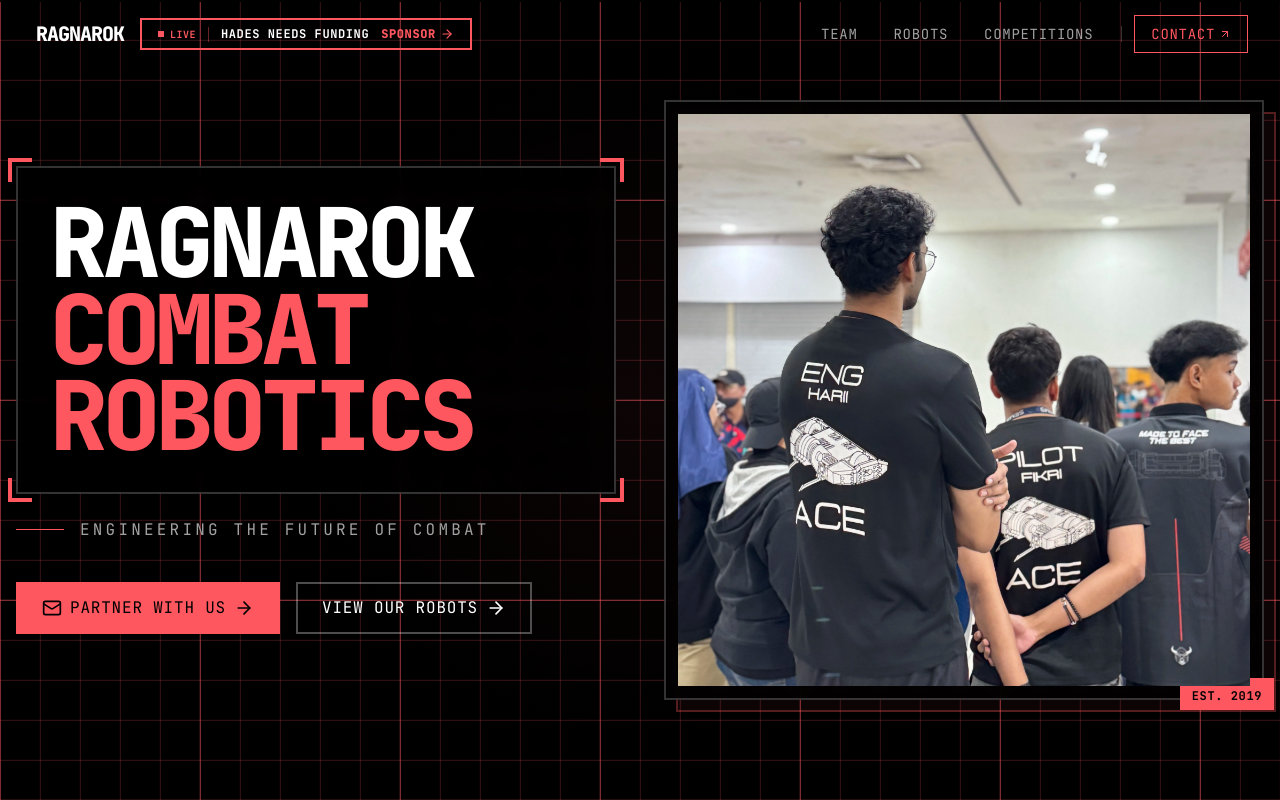
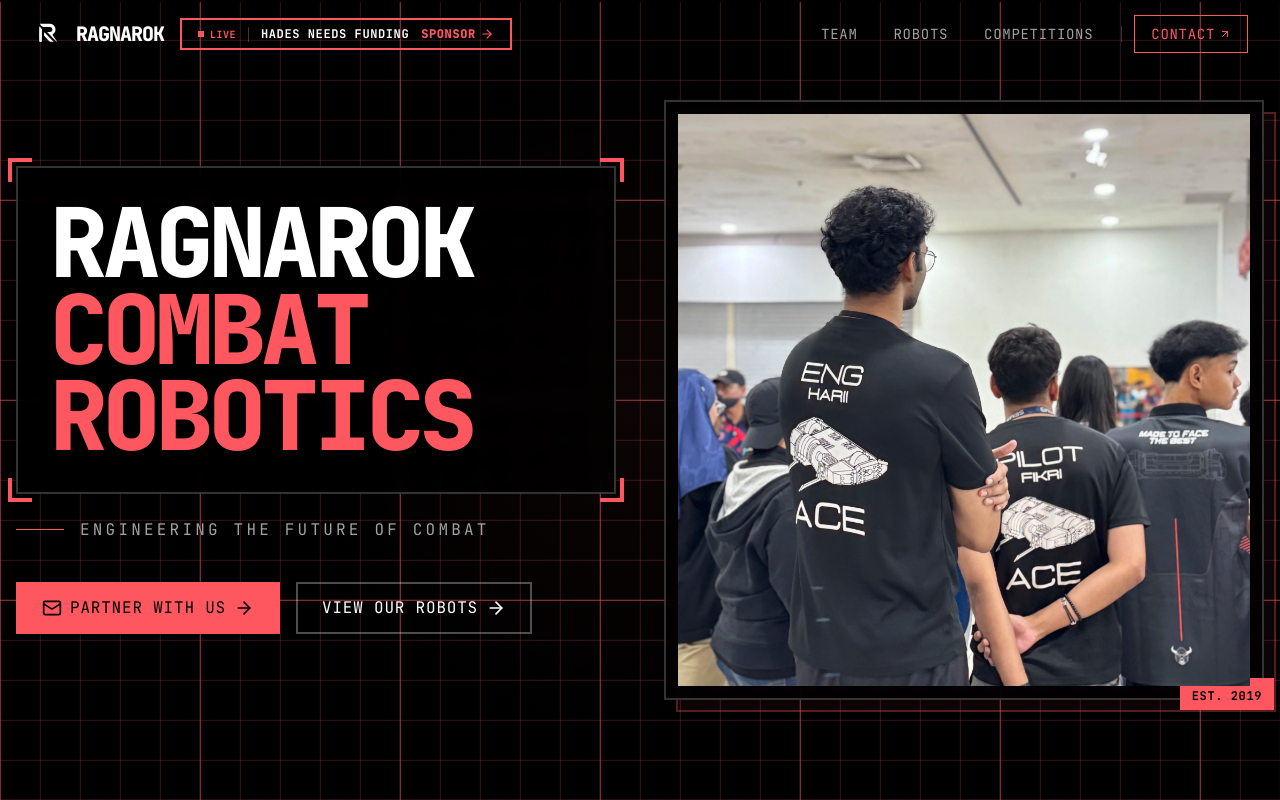
Before and after one commit to pistoncode/ragnarok-combat-robotics, a Next.js app: page / in a window 1280 px wide. Shown: the top 800 px of the page. Built offline with nearby package versions, Linux system fonts and the light colour scheme.

Commit message:
add icon to navbar

```diff
--- a/components/layout/Navbar.tsx
+++ b/components/layout/Navbar.tsx
@@ -2,6 +2,7 @@
 
 import { useState, useEffect, useRef } from "react";
 import Link from "next/link";
+import Image from "next/image";
 import { Menu, X, ArrowUpRight, ArrowRight } from "lucide-react";
 import { useFundingNotification } from "@/lib/contexts/FundingNotificationContext";
 
@@ -132,12 +133,20 @@
           <div className="flex items-center justify-between h-14 md:h-16">
             {/* Logo/Brand with corner marks */}
             <div className="flex items-center gap-2 md:gap-3">
-              <Link href="/" className="relative group">
+              <Link href="/" className="relative group flex items-center gap-2 md:gap-3">
                 <div className="absolute -top-1 -left-1 w-2 h-2 border-t border-l border-[var(--accent-primary)] opacity-0 group-hover:opacity-100 transition-opacity" />
                 <div className="absolute -top-1 -right-1 w-2 h-2 border-t border-r border-[var(--accent-primary)] opacity-0 group-hover:opacity-100 transition-opacity" />
                 <div className="absolute -bottom-1 -left-1 w-2 h-2 border-b border-l border-[var(--accent-primary)] opacity-0 group-hover:opacity-100 transition-opacity" />
                 <div className="absolute -bottom-1 -right-1 w-2 h-2 border-b border-r border-[var(--accent-primary)] opacity-0 group-hover:opacity-100 transition-opacity" />
-                <span className="text-lg md:text-xl font-black font-mono tracking-tighter text-white group-hover:text-[var(--accent-primary)] transition-colors px-1">
+                <div className="relative w-6 h-6 md:w-7 md:h-7 flex-shrink-0 -translate-y-0.5">
+                  <Image
+                    src="/icon.svg"
+                    alt="Ragnarok Logo"
+                    fill
+                    className="object-contain"
+                  />
+                </div>
+                <span className="text-lg md:text-xl font-black font-mono tracking-tighter text-white group-hover:text-[var(--accent-primary)] transition-colors px-1 leading-none">
                   RAGNAROK
                 </span>
               </Link>
```
Also changed, not shown: public/icon.svg (added).
